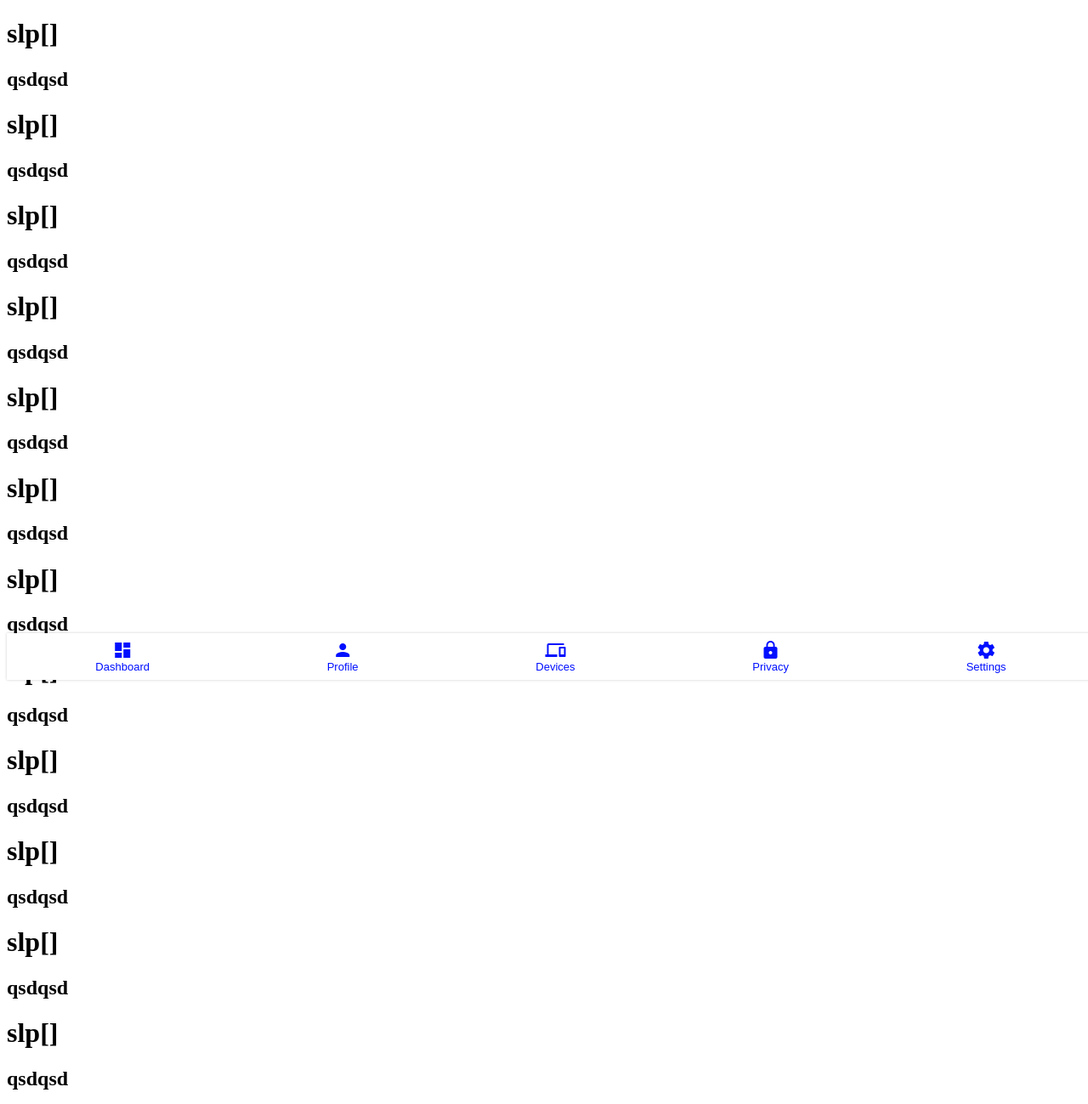
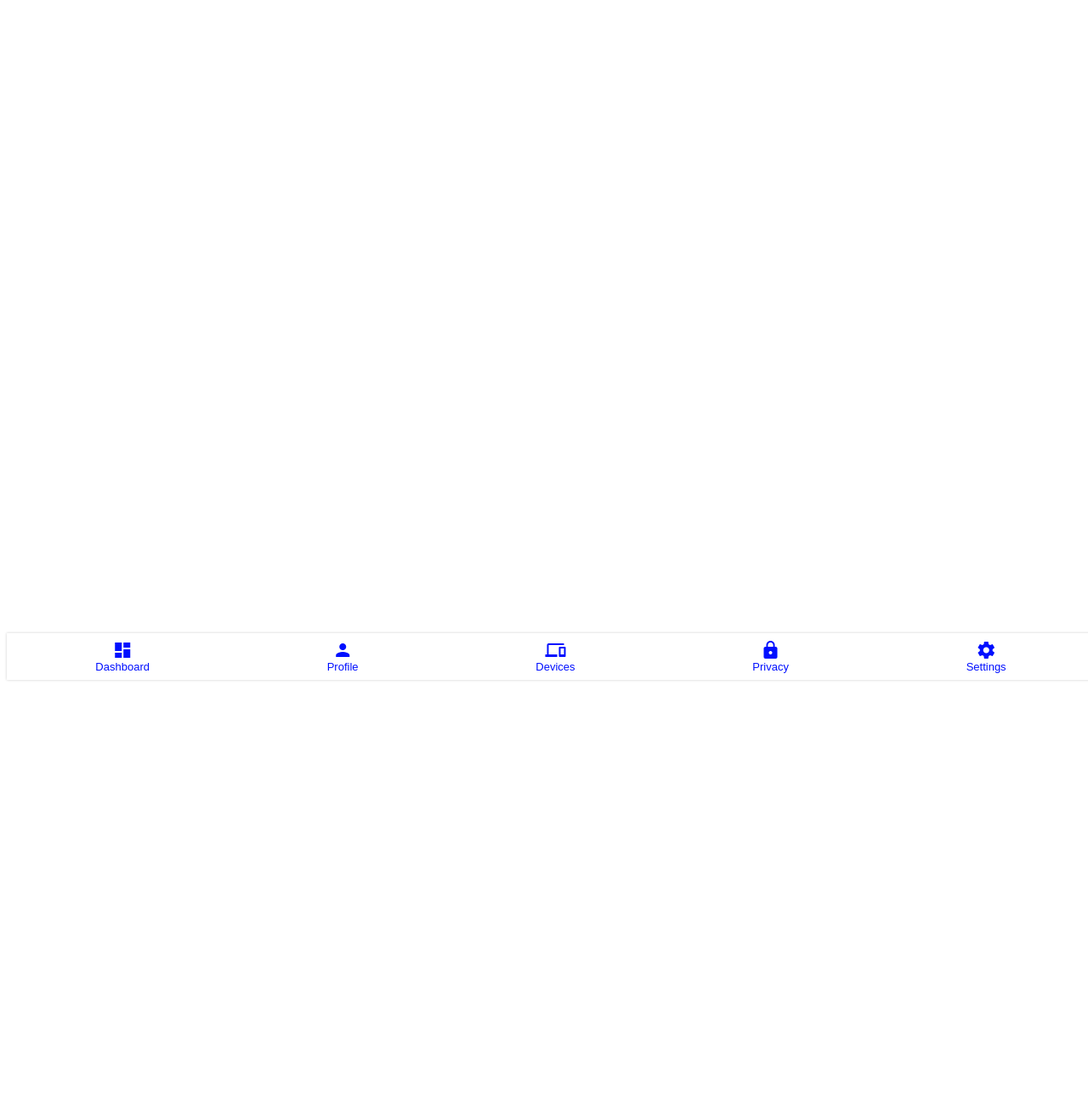
Before and after one commit to RajaSrav/bottomNavBar, a plain HTML site: page index.html in a window 1280 px wide. Shown: the whole page at 85% size. After the commit the page ends 800 px from the top, so only its background shows below. Drawn offline with Linux system fonts and the light colour scheme.

Commit message:
Update index.html

```diff
--- a/index.html
+++ b/index.html
@@ -29,31 +29,6 @@
         <span class="nav__text">Settings</span>
       </a>
     </nav>
-    <div class="">
-      <h1>slp[]</h1>
-      <h2>qsdqsd</h2>
-      <h1>slp[]</h1>
-      <h2>qsdqsd</h2>
-      <h1>slp[]</h1>
-      <h2>qsdqsd</h2>
-      <h1>slp[]</h1>
-      <h2>qsdqsd</h2>
-      <h1>slp[]</h1>
-      <h2>qsdqsd</h2>
-      <h1>slp[]</h1>
-      <h2>qsdqsd</h2>
-      <h1>slp[]</h1>
-      <h2>qsdqsd</h2>
-      <h1>slp[]</h1>
-      <h2>qsdqsd</h2>
-      <h1>slp[]</h1>
-      <h2>qsdqsd</h2>
-      <h1>slp[]</h1>
-      <h2>qsdqsd</h2>
-      <h1>slp[]</h1>
-      <h2>qsdqsd</h2>
-      <h1>slp[]</h1>
-      <h2>qsdqsd</h2>
-    </div>
+
   </body>
 </html>
```
